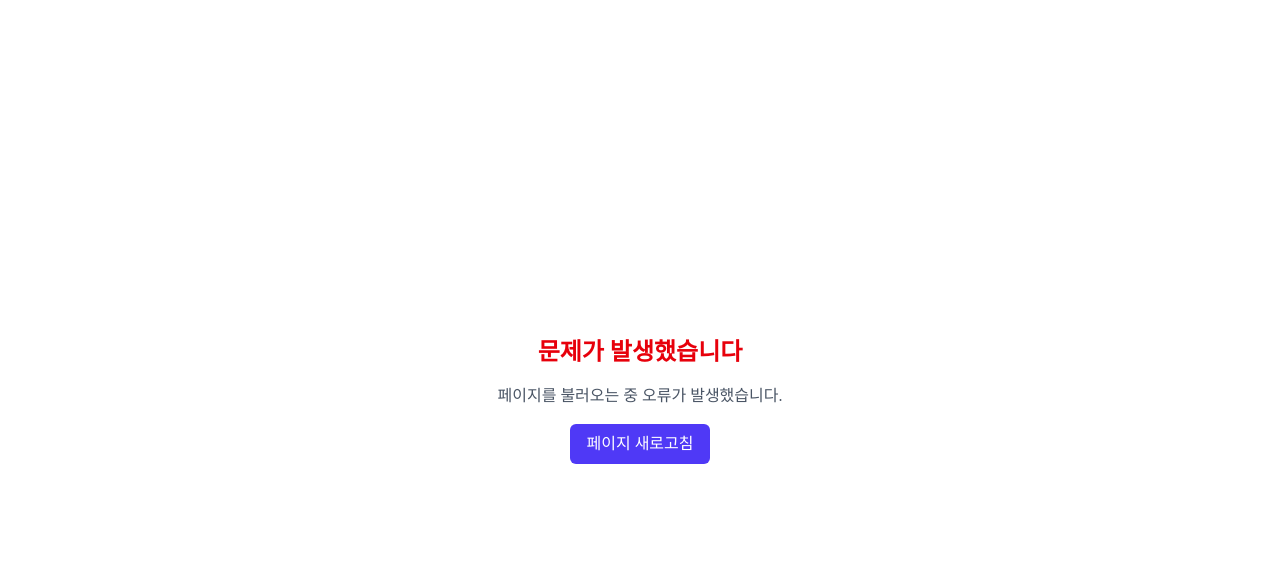
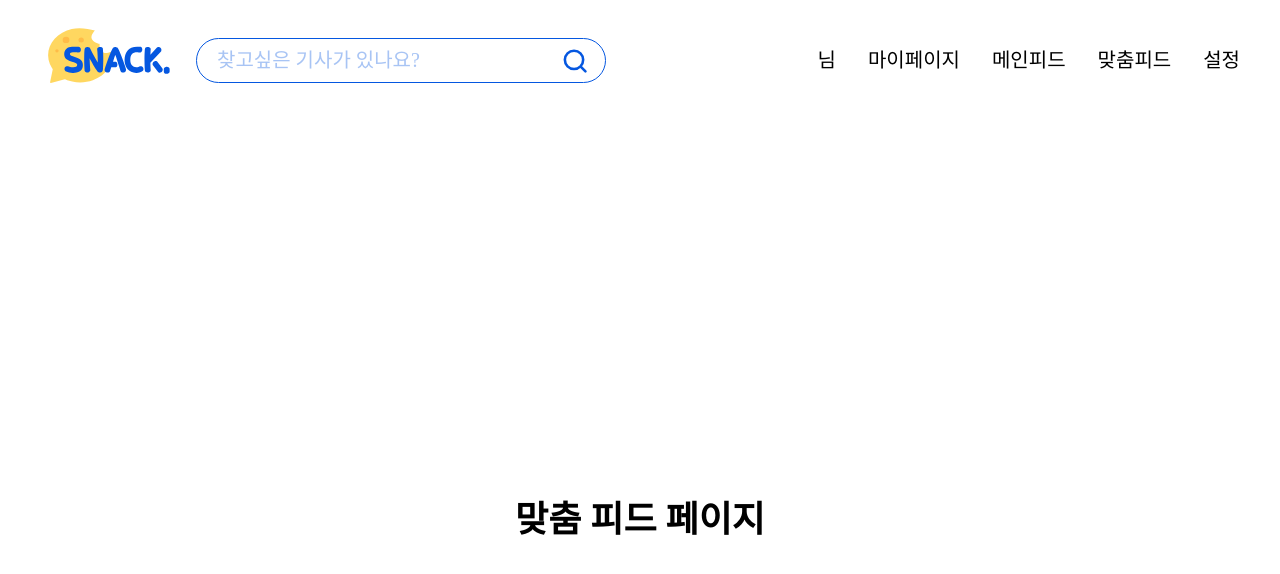
Before and after one commit to Umc8th-Snack/Front-end, a React (Vite) app: page /custom-feed in a window 1280 px wide. Before the commit this address led to /. Shown: the top 574 px of the page. Built offline with nearby package versions, Linux system fonts and the light colour scheme; no server answers; sample sign-in values are in the browser's storage; a web font is replaced by a local one.

Commit message:
feat: ProtectedRoute 컴포넌트를 사용하여 인증된 경로 보호 구현

```diff
--- a/src/routes/ProtectedRoute.tsx
+++ b/src/routes/ProtectedRoute.tsx
@@ -1,13 +1,20 @@
 import type { ReactNode } from 'react';
 import { Navigate, Outlet } from 'react-router-dom';
 
+import { useAuth } from '@/shared/context/AuthContext';
+
 interface ProtectedRouteProps {
-    isAuthenticated?: boolean;
     redirectPath?: string;
     children?: ReactNode;
 }
 
-const ProtectedRoute = ({ isAuthenticated = false, redirectPath = '/', children }: ProtectedRouteProps) => {
+const ProtectedRoute = ({ redirectPath = '/', children }: ProtectedRouteProps) => {
+    const { isAuthenticated, loading } = useAuth();
+
+    if (loading) {
+        return <div>로딩 중...</div>;
+    }
+
     if (!isAuthenticated) {
         return <Navigate to={redirectPath} replace />;
     }
--- a/src/routes/index.tsx
+++ b/src/routes/index.tsx
@@ -43,15 +43,17 @@ const routes: RouteObject[] = [
             {
                 path: 'mypage',
                 element: (
+                    <ProtectedRoute>
                         <Suspense fallback={<LoadingFallback />}>
                             <MyPage />
                         </Suspense>
+                    </ProtectedRoute>
                 ),
             },
             {
                 path: 'custom-feed',
                 element: (
-                    <ProtectedRoute isAuthenticated={false}>
+                    <ProtectedRoute>
                         <Suspense fallback={<LoadingFallback />}>
                             <CustomFeedPage />
                         </Suspense>
@@ -61,7 +63,7 @@ const routes: RouteObject[] = [
             {
                 path: 'password-change',
                 element: (
-                    <ProtectedRoute isAuthenticated={false}>
+                    <ProtectedRoute>
                         <Suspense fallback={<LoadingFallback />}>
                             <PasswordChangePage />
                         </Suspense>
@@ -79,9 +81,11 @@ const routes: RouteObject[] = [
             {
                 path: '/mypage/edit-profile',
                 element: (
+                    <ProtectedRoute>
                         <Suspense fallback={<LoadingFallback />}>
                             <EditProfilePage />
                         </Suspense>
+                    </ProtectedRoute>
                 ),
             },
             {
@@ -103,25 +107,31 @@ const routes: RouteObject[] = [
             {
                 path: '/settings/password',
                 element: (
+                    <ProtectedRoute>
                         <Suspense fallback={<LoadingFallback />}>
                             <PasswordChangePage />
                         </Suspense>
+                    </ProtectedRoute>
                 ),
             },
             {
                 path: '/settings/email',
                 element: (
+                    <ProtectedRoute>
                         <Suspense fallback={<LoadingFallback />}>
                             <EmailChangePage />
                         </Suspense>
+                    </ProtectedRoute>
                 ),
             },
             {
                 path: '/settings/delete',
                 element: (
+                    <ProtectedRoute>
                         <Suspense fallback={<LoadingFallback />}>
                             <DeleteAccountPage />
                         </Suspense>
+                    </ProtectedRoute>
                 ),
             },
         ],
```
Lines whose indentation alone changed are shown as unchanged.
